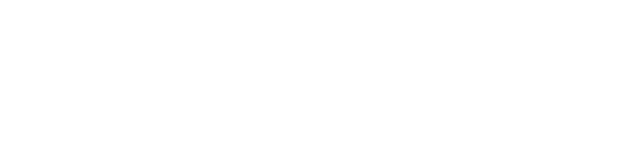
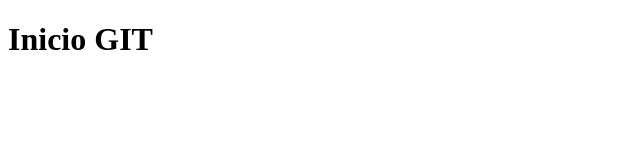
Before and after one commit to NLopezDev/webDjLopez, a website: page index.html in a window 1280 px wide. Shown: the whole page, without its empty margins (0-640 px from the left). Drawn offline with Linux system fonts and the light colour scheme.

Commit message:
Se edito archivo index.html

```diff
--- a/index.html
+++ b/index.html
@@ -9,7 +9,7 @@
 </head>
 
 <body>
-
+    <h1>Inicio GIT</h1>
 </body>
 
 </html>
```
